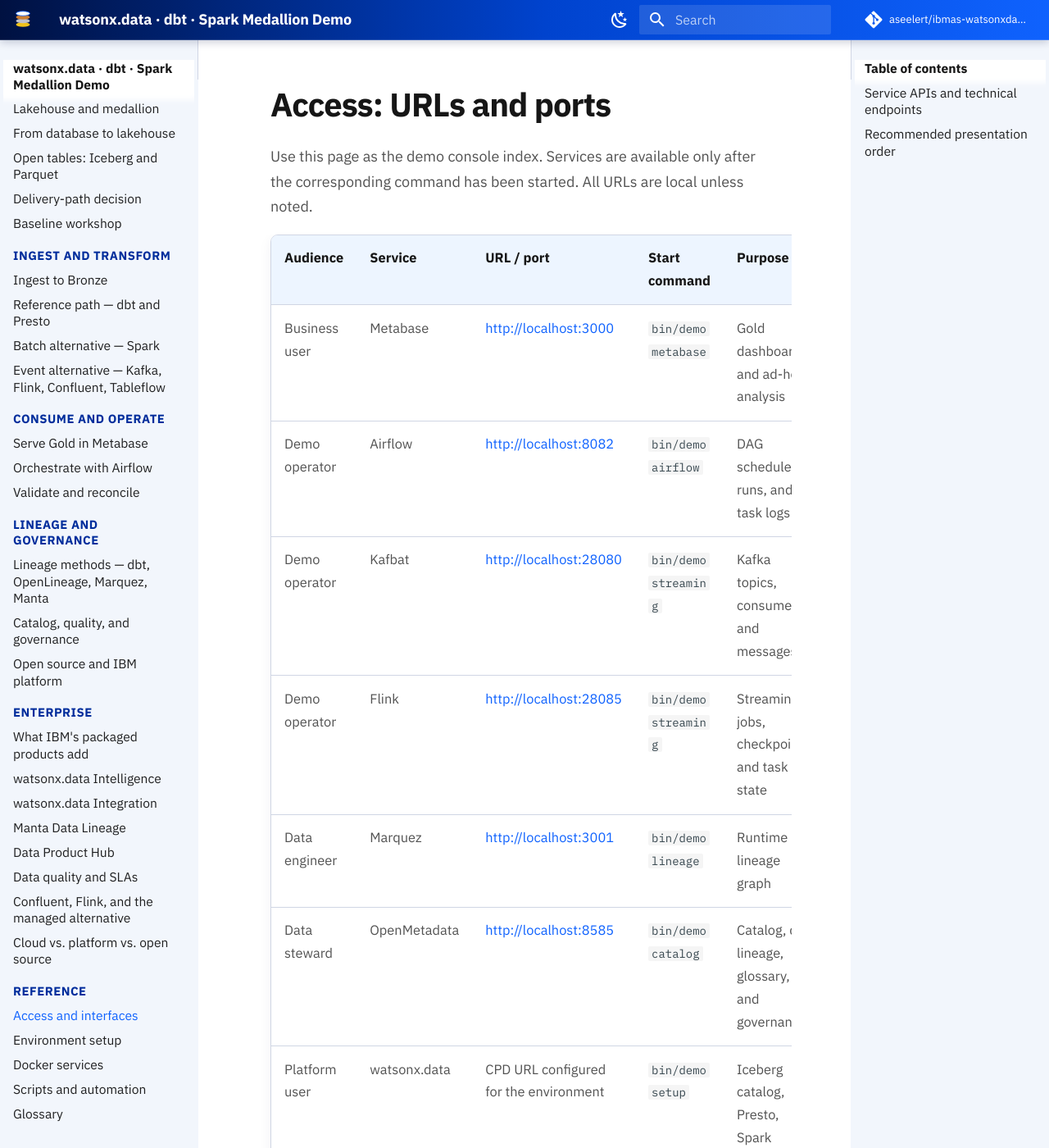
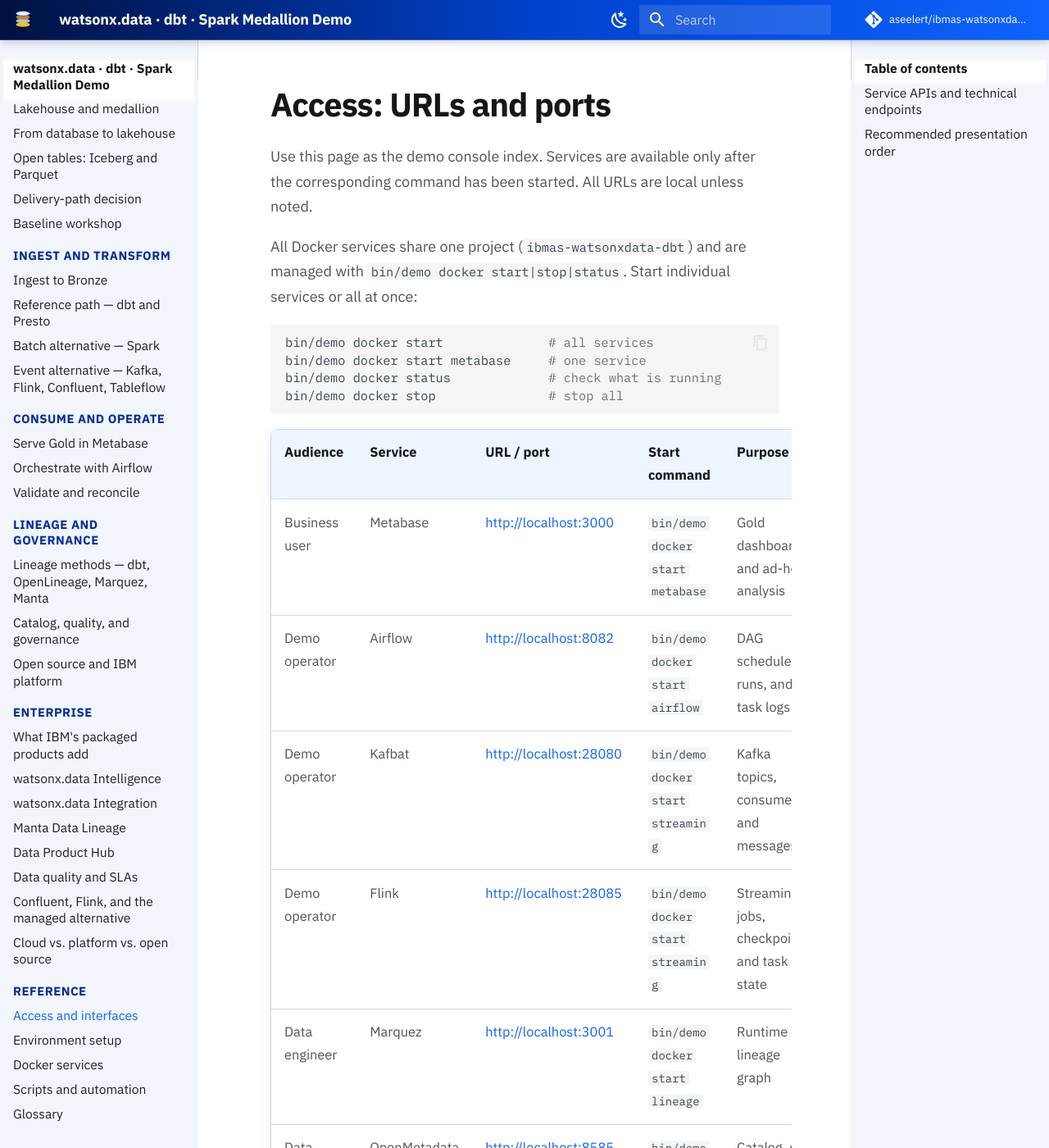
Before and after one commit to aseelert/ibmas-watsonxdata-dbt, an MkDocs documentation site: the page built from docs/demo/access.md, in a window 1280 px wide and 1400 px high. Shown: the whole window at 82% size. Built offline with MkDocs 1.6.1 and Material for MkDocs 9.7.7, drawn with Linux system fonts in a browser that asks for light colours; comment, search, counter and statistics services are not loaded; some of the changed text lies outside the part shown.

Commit message:
docs: propagate bin/demo docker commands everywhere; explain OL/Trino patch
- README.md: update Start here block (5-step sequence with docker build,
  docker start, docker status); update Demo access table to new commands
- CLAUDE.md: replace 'docker compose up -d' with full docker build/start/
  stop/status reference
- docs/demo/access.md: update all Start command cells to
  'bin/demo docker start <svc>'; add docker lifecycle quick-ref block
- docs/demo/scripts.md: expand OpenLineage/Marquez section with admonition
  explaining WHY watsonx_presto needs the Trino runtime patch (Adapter enum
  gap), what the patch does, and why trino:// is the correct namespace

````diff
--- a/docs/demo/access.md
+++ b/docs/demo/access.md
@@ -3,14 +3,24 @@
 Use this page as the demo console index. Services are available only after the
 corresponding command has been started. All URLs are local unless noted.
 
+All Docker services share one project (`ibmas-watsonxdata-dbt`) and are managed
+with `bin/demo docker start|stop|status`. Start individual services or all at once:
+
+```bash
+bin/demo docker start              # all services
+bin/demo docker start metabase     # one service
+bin/demo docker status             # check what is running
+bin/demo docker stop               # stop all
+```
+
 | Audience | Service | URL / port | Start command | Purpose |
 | --- | --- | --- | --- | --- |
-| Business user | Metabase | [http://localhost:3000](http://localhost:3000) | `bin/demo metabase` | Gold dashboard and ad-hoc analysis |
-| Demo operator | Airflow | [http://localhost:8082](http://localhost:8082) | `bin/demo airflow` | DAG schedule, runs, and task logs |
-| Demo operator | Kafbat | [http://localhost:28080](http://localhost:28080) | `bin/demo streaming` | Kafka topics, consumers, and messages |
-| Demo operator | Flink | [http://localhost:28085](http://localhost:28085) | `bin/demo streaming` | Streaming jobs, checkpoints, and task state |
-| Data engineer | Marquez | [http://localhost:3001](http://localhost:3001) | `bin/demo lineage` | Runtime lineage graph |
-| Data steward | OpenMetadata | [http://localhost:8585](http://localhost:8585) | `bin/demo catalog` | Catalog, dbt lineage, glossary, and governance |
+| Business user | Metabase | [http://localhost:3000](http://localhost:3000) | `bin/demo docker start metabase` | Gold dashboard and ad-hoc analysis |
+| Demo operator | Airflow | [http://localhost:8082](http://localhost:8082) | `bin/demo docker start airflow` | DAG schedule, runs, and task logs |
+| Demo operator | Kafbat | [http://localhost:28080](http://localhost:28080) | `bin/demo docker start streaming` | Kafka topics, consumers, and messages |
+| Demo operator | Flink | [http://localhost:28085](http://localhost:28085) | `bin/demo docker start streaming` | Streaming jobs, checkpoints, and task state |
+| Data engineer | Marquez | [http://localhost:3001](http://localhost:3001) | `bin/demo docker start lineage` | Runtime lineage graph |
+| Data steward | OpenMetadata | [http://localhost:8585](http://localhost:8585) | `bin/demo docker start catalog` | Catalog, dbt lineage, glossary, and governance |
 | Platform user | watsonx.data | CPD URL configured for the environment | `bin/demo setup` | Iceberg catalog, Presto, Spark applications, and object storage |
 
 ## Service APIs and technical endpoints
````
Also changed, not shown: CLAUDE.md (+6 -2 lines), README.md (+27 -14 lines), docs/demo/scripts.md (+13 -1 lines).
